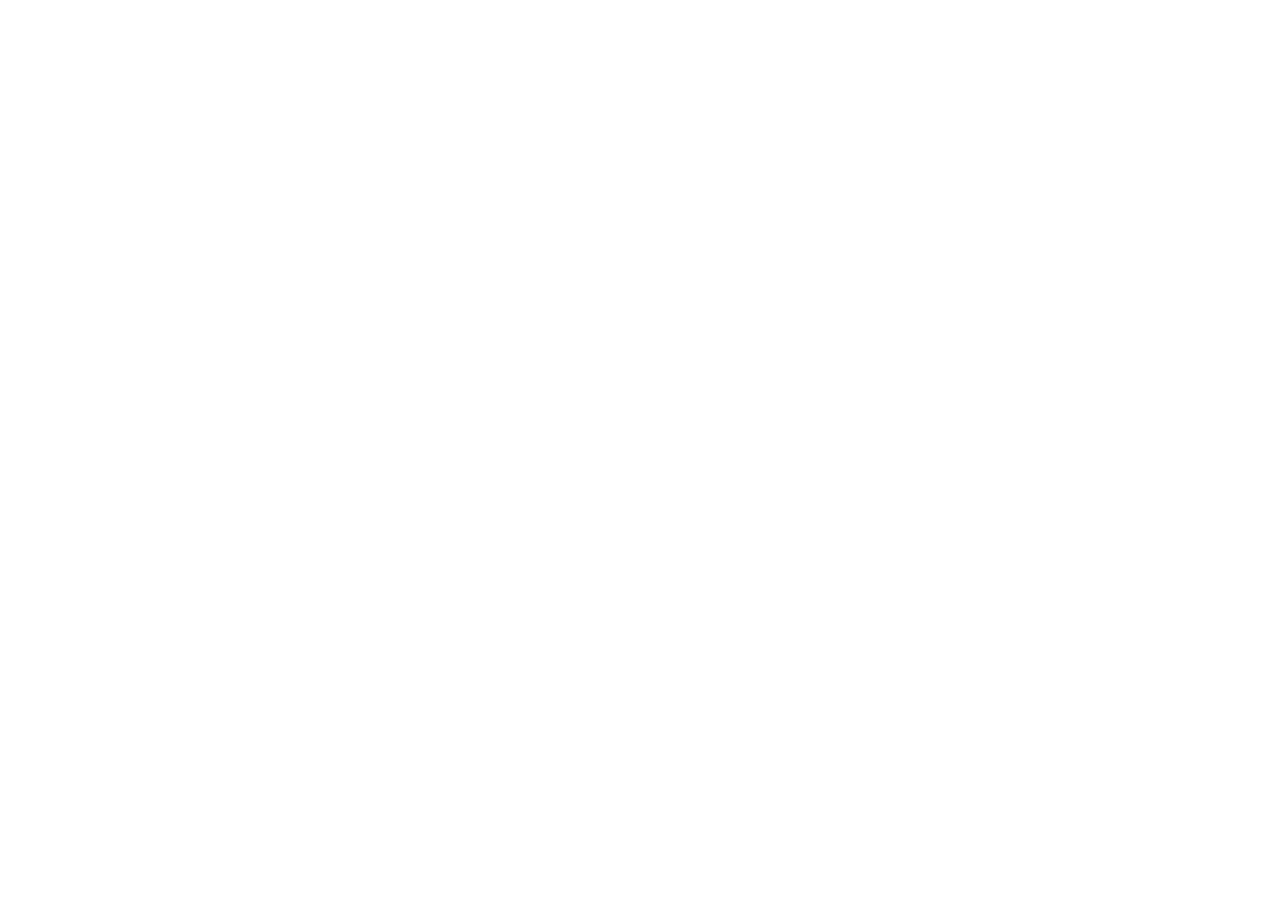
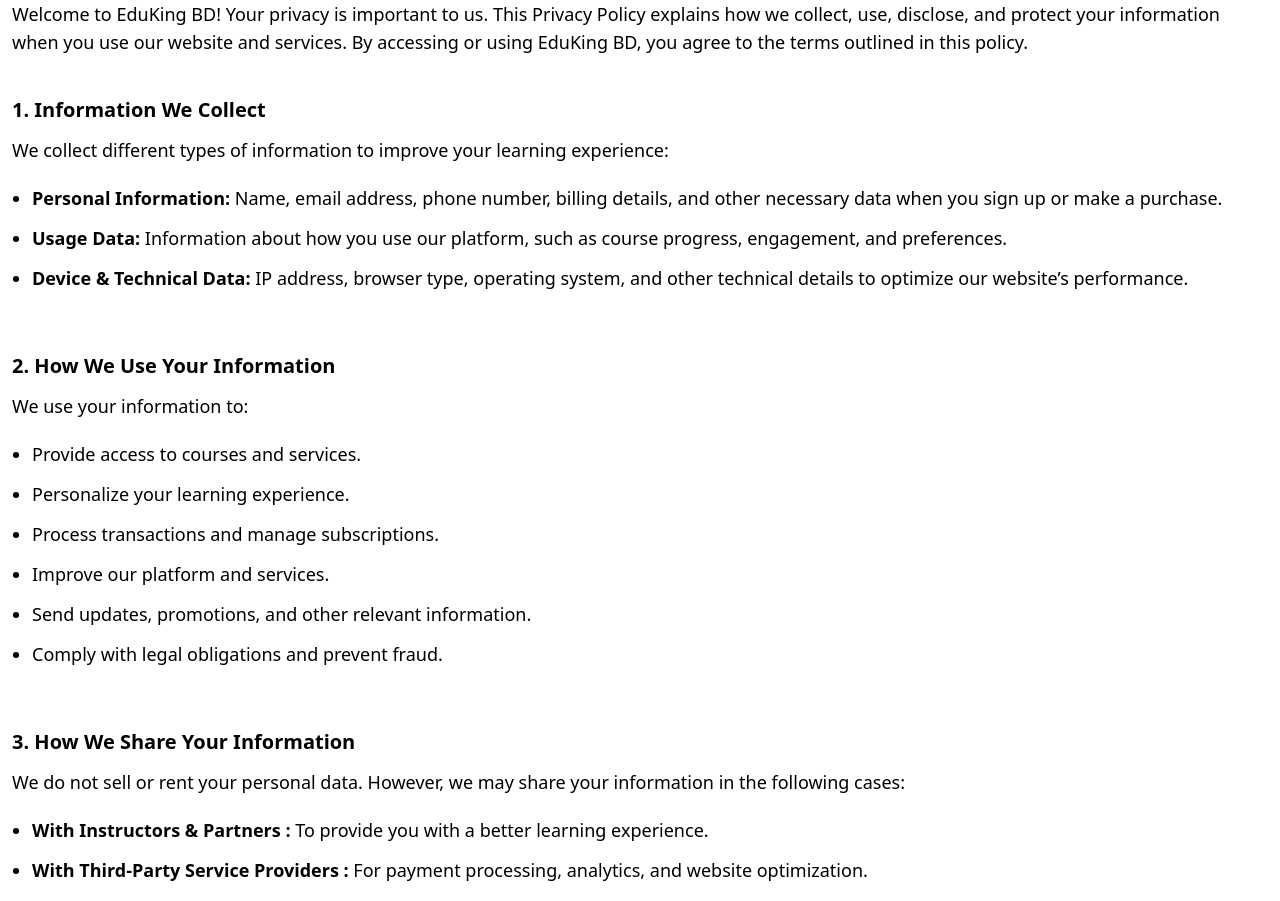
Before and after one commit to mdarmankhan6252/abbas-project, a React (Vite) app: page /privacy-policy in a window 1280 px wide. Before the commit this address had no page. Shown: the part 180-1081 px from the top of the page. Before the commit the page ends 800 px from the top, so only its background shows below. Built offline with nearby package versions, Linux system fonts and the light colour scheme.

Commit message:
I have added the all contentns of privacy policy page

```diff
--- /dev/null
+++ b/src/pages/free-course/FreeCourse.jsx
@@ -0,0 +1,10 @@
+
+const FreeCourse = () => {
+   return (
+      <div>
+
+      </div>
+   );
+};
+
+export default FreeCourse;
--- /dev/null
+++ b/src/pages/privacy-policy/PrivacyPolicy.jsx
@@ -0,0 +1,79 @@
+
+const PrivacyPolicy = () => {
+   return (
+      <div className="max-w-7xl mx-auto px-3 px-">
+         <h2 className="md:text-3xl text-2xl font-semibold text-center py-10">Our Privacy policy.</h2>
+         <p className="text-lg font-light">Welcome to EduKing BD! Your privacy is important to us. This Privacy Policy explains how we collect, use, disclose, and protect your information when you use our website and services. By accessing or using EduKing BD, you agree to the terms outlined in this policy.</p>
+
+         <div className="space-y-3 pt-10">
+            <h3 className="text-xl font-semibold ">1. Information We Collect</h3>
+            <div>
+               <p className="text-lg font-light">We collect different types of information to improve your learning experience:</p>
+               <ul className="list-disc pl-5 py-5 space-y-3">
+                  <li className="text-lg font-light"><span className="font-semibold">Personal Information:</span> Name, email address, phone number, billing details, and other necessary data when you sign up or make a purchase.</li>
+
+                  <li className="text-lg font-light"><span className="font-semibold">Usage Data:</span> Information about how you use our platform, such as course progress, engagement, and preferences.</li>
+
+                  <li className="text-lg font-light"><span className="font-semibold">Device & Technical Data:</span> IP address, browser type, operating system, and other technical details to optimize our website’s performance.</li>
+               </ul>
+            </div>
+         </div>
+
+         <div className="space-y-3 pt-10">
+            <h3 className="text-xl font-semibold ">2. How We Use Your Information</h3>
+            <div>
+               <p className="text-lg font-light">We use your information to:</p>
+               <ul className="list-disc pl-5 py-5 space-y-3">
+                  <li className="text-lg font-light">Provide access to courses and services.</li>
+
+                  <li className="text-lg font-light">Personalize your learning experience.</li>
+                  <li className="text-lg font-light">Process transactions and manage subscriptions.</li>
+                  <li className="text-lg font-light">Improve our platform and services.</li>
+                  <li className="text-lg font-light">Send updates, promotions, and other relevant information.</li>
+                  <li className="text-lg font-light">Comply with legal obligations and prevent fraud.</li>
+               </ul>
+            </div>
+         </div>
+
+         <div className="space-y-3 pt-10">
+            <h3 className="text-xl font-semibold ">3. How We Share Your Information</h3>
+            <div>
+               <p className="text-lg font-light">We do not sell or rent your personal data. However, we may share your information in the following cases:</p>
+               <ul className="list-disc pl-5 py-5 space-y-3">
+                  <li className="text-lg font-light"><span className="font-semibold">With Instructors & Partners : </span>To provide you with a better learning experience.</li>
+
+                  <li className="text-lg font-light"><span className="font-semibold">With Third-Party Service Providers : </span>  For payment processing, analytics, and website optimization.</li>
+
+                  <li className="text-lg font-light"><span className="font-semibold">For Legal Compliance : </span>If required by law or to protect the rights and safety of EduKing BD and our users.</li>
+               </ul>
+            </div>
+         </div>
+
+         <div className="space-y-3 pt-10">
+            <h3 className="text-xl font-semibold ">4. Data Protection & Security</h3>
+            <div>
+               <p className="text-lg font-light">We implement industry-standard security measures to protect your personal data from unauthorized access, loss, or misuse. However, no online platform is 100% secure, so we encourage you to use strong passwords and remain cautious online.
+               </p>
+
+            </div>
+         </div>
+
+         <div className="space-y-3 pt-10">
+            <h3 className="text-xl font-semibold ">5. Cookies & Tracking Technologies</h3>
+            <div>
+               <p className="text-lg font-light">We use cookies and similar tracking technologies to:</p>
+               <ul className="list-disc pl-5 py-5 space-y-3">
+                  <li className="text-lg font-light">Improve website functionality and user experience.</li>
+
+                  <li className="text-lg font-light">Analyze website traffic and trends..</li>
+                  <li className="text-lg font-light">Process transactions and manage subscriptions.</li>
+                  <li className="text-lg font-light">Offer personalized course recommendations.</li>
+               </ul>
+            </div>
+         </div>
+
+      </div>
+   );
+};
+
+export default PrivacyPolicy;
```
Also changed, not shown: src/main.jsx (+10 -0 lines).
